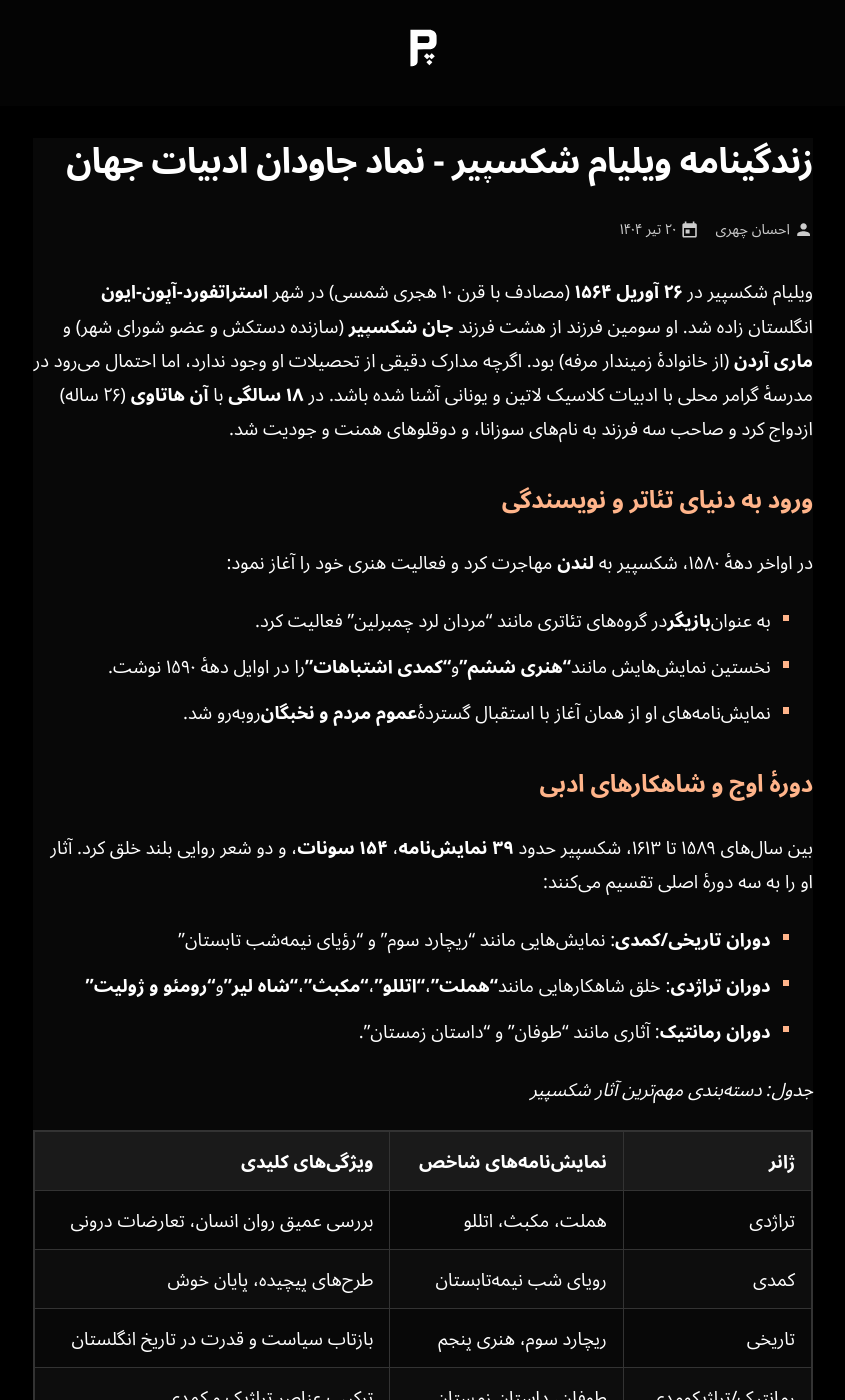
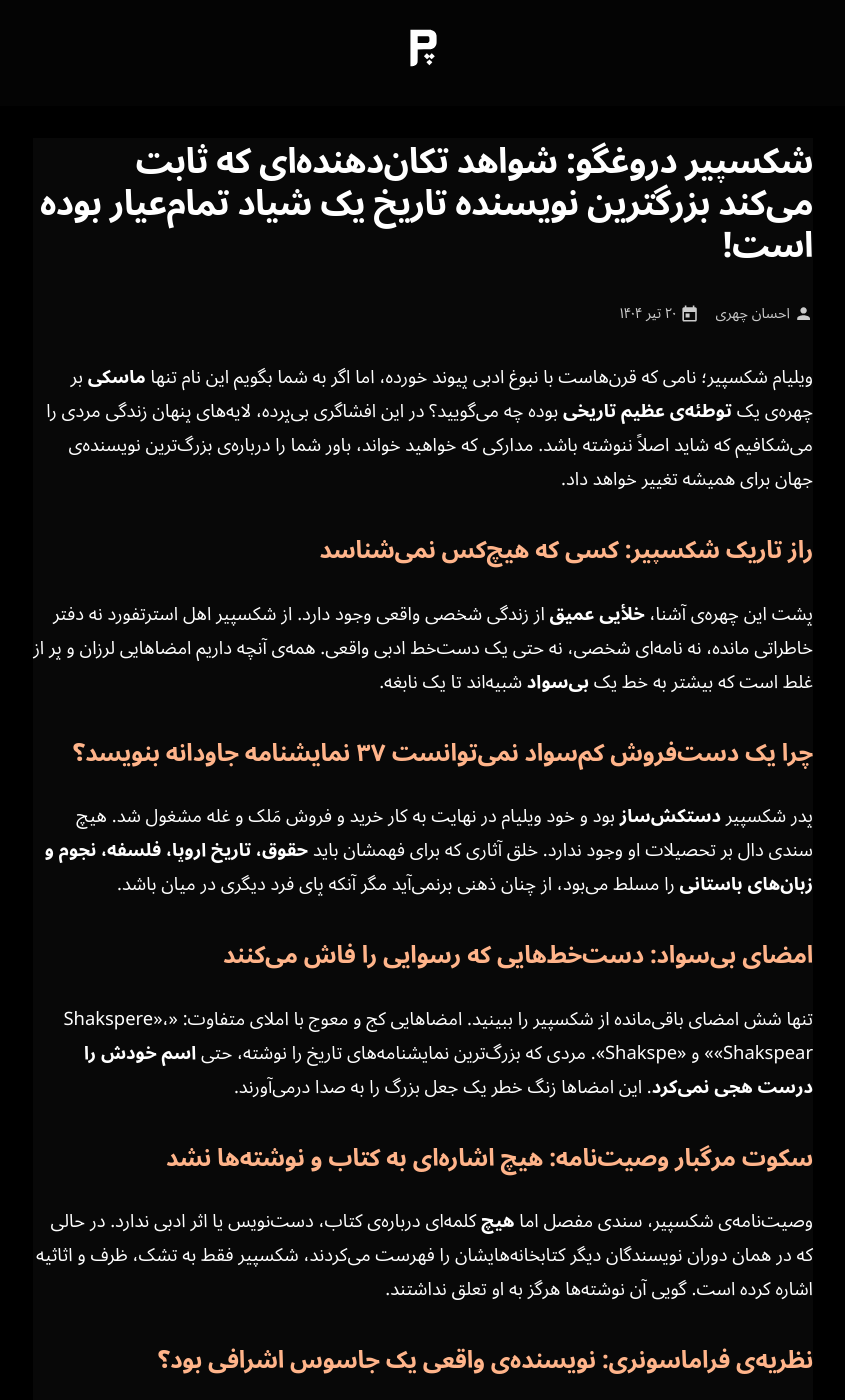
Before and after one commit to darkblog/darkblog.github.io, a Jekyll site: the page built from _posts/2025-7-11-89.md, in a window 1280 px wide and 1400 px high. Shown: the whole window, without its empty margins (217-1062 px from the left). Built offline with Jekyll 4.4.1, drawn with Linux system fonts in a browser that asks for light colours; some of the changed text lies outside the part shown.

Commit message:
Update 2025-7-11-89.md

```diff
--- a/_posts/2025-7-11-89.md
+++ b/_posts/2025-7-11-89.md
@@ -1,53 +1,85 @@
 ---
-title: زندگینامه ویلیام شکسپیر - نماد جاودان ادبیات جهان
+title: "شکسپیر دروغگو: شواهد تکان‌دهنده‌ای که ثابت می‌کند بزرگترین نویسنده تاریخ یک شیاد تمام‌عیار بوده است!"
 ---
 
-ویلیام شکسپیر در **۲۶ آوریل ۱۵۶۴** (مصادف با قرن ۱۰ هجری شمسی) در شهر **استراتفورد-آپون-ایون** انگلستان زاده شد. او سومین فرزند از هشت فرزند **جان شکسپیر** (سازنده دستکش و عضو شورای شهر) و **ماری آردن** (از خانوادۀ زمیندار مرفه) بود. اگرچه مدارک دقیقی از تحصیلات او وجود ندارد، اما احتمال می‌رود در مدرسۀ گرامر محلی با ادبیات کلاسیک لاتین و یونانی آشنا شده باشد. در **۱۸ سالگی** با **آن هاتاوی** (۲۶ ساله) ازدواج کرد و صاحب سه فرزند به نام‌های سوزانا، و دوقلوهای همنت و جودیت شد.
+ویلیام شکسپیر؛ نامی که قرن‌هاست با نبوغ ادبی پیوند خورده، اما اگر به شما بگویم این نام تنها **ماسکی** بر چهره‌ی یک **توطئه‌ی عظیم تاریخی** بوده چه می‌گویید؟ در این افشاگری بی‌پرده، لایه‌های پنهان زندگی مردی را می‌شکافیم که شاید اصلاً ننوشته باشد. مدارکی که خواهید خواند، باور شما را درباره‌ی بزرگ‌ترین نویسنده‌ی جهان برای همیشه تغییر خواهد داد.
 
-## ورود به دنیای تئاتر و نویسندگی
-در اواخر دهۀ ۱۵۸۰، شکسپیر به **لندن** مهاجرت کرد و فعالیت هنری خود را آغاز نمود:
-- به عنوان **بازیگر** در گروه‌های تئاتری مانند "مردان لرد چمبرلین" فعالیت کرد.
-- نخستین نمایش‌هایش مانند **"هنری ششم"** و **"کمدی اشتباهات"** را در اوایل دهۀ ۱۵۹۰ نوشت.
-- نمایش‌نامه‌های او از همان آغاز با استقبال گستردۀ **عموم مردم و نخبگان** روبه‌رو شد.
+## راز تاریک شکسپیر: کسی که هیچ‌کس نمی‌شناسد
 
-## دورۀ اوج و شاهکارهای ادبی
-بین سال‌های ۱۵۸۹ تا ۱۶۱۳، شکسپیر حدود **۳۹ نمایش‌نامه**، **۱۵۴ سونات**، و دو شعر روایی بلند خلق کرد. آثار او را به سه دورۀ اصلی تقسیم می‌کنند:
-- **دوران تاریخی/کمدی**: نمایش‌هایی مانند "ریچارد سوم" و "رؤیای نیمه‌شب تابستان"
-- **دوران تراژدی**: خلق شاهکارهایی مانند **"هملت"**، **"اتللو"**، **"مکبث"**، **"شاه لیر"** و **"رومئو و ژولیت"**
-- **دوران رمانتیک**: آثاری مانند "طوفان" و "داستان زمستان".
+پشت این چهره‌ی آشنا، **خلأیی عمیق** از زندگی شخصی واقعی وجود دارد. از شکسپیر اهل استرتفورد نه دفتر خاطراتی مانده، نه نامه‌ای شخصی، نه حتی یک دست‌خط ادبی واقعی. همه‌ی آنچه داریم امضاهایی لرزان و پر از غلط است که بیشتر به خط یک **بی‌سواد** شبیه‌اند تا یک نابغه.
 
-*جدول: دسته‌بندی مهم‌ترین آثار شکسپیر*
+## چرا یک دست‌فروش کم‌سواد نمی‌توانست ۳۷ نمایشنامه جاودانه بنویسد؟
 
-| **ژانر**       | **نمایش‌نامه‌های شاخص**       | **ویژگی‌های کلیدی**               |
-|----------------|-----------------------------|----------------------------------|
-| تراژدی        | هملت، مکبث، اتللو          | بررسی عمیق روان انسان، تعارضات درونی |
-| کمدی          | رویای شب نیمه‌تابستان      | طرح‌های پیچیده، پایان خوش         |
-| تاریخی        | ریچارد سوم، هنری پنجم       | بازتاب سیاست و قدرت در تاریخ انگلستان|
-| رمانتیک/تراژیکومدی | طوفان، داستان زمستان       | ترکیب عناصر تراژیک و کمدی        |
+پدر شکسپیر **دستکش‌ساز** بود و خود ویلیام در نهایت به کار خرید و فروش مَلک و غله مشغول شد. هیچ سندی دال بر تحصیلات او وجود ندارد. خلق آثاری که برای فهمشان باید **حقوق، تاریخ اروپا، فلسفه، نجوم و زبان‌های باستانی** را مسلط می‌بود، از چنان ذهنی برنمی‌آید مگر آنکه پای فرد دیگری در میان باشد.
 
-## سبک و نوآوری‌های ادبی
-شکسپیر را به دلیل این ویژگی‌های منحصربه‌فرد می‌ستایند:
-- **خلق واژگان**: معرفی بیش از **۱۷۰۰ کلمۀ جدید** به زبان انگلیسی
-- **استعاره‌های بدیع**: خلق تصاویر شاعرانه‌ای مانند "جهان صحنۀ نمایش است" (همه جهان صحنه است)
-- **شخصیت‌پردازی عمیق**: آفرینش شخصیت‌های چندبُعدی مانند هملت و لیدی مکبث
-- **ترکیب ژانرها**: تلفیق عناصر کمدی و تراژدی در آثار متأخر.
+## امضای بی‌سواد: دست‌خط‌هایی که رسوایی را فاش می‌کنند
 
-## پیوند با تاریخ ایران
-نکتۀ کمترشناخته‌شدۀ زندگی شکسپیر همزمانی فعالیت‌های او با **دوران پادشاهی شاه عباس صفوی** (۱۵۸۸–۱۶۲۹) در ایران است. هر دو چهره در **اواخر قرن ۱۶ و اوایل ۱۷ میلادی** در اوج قدرت بودند:
-- شکسپیر در نمایش **"تاجر ونیزی"** به **اصفهان** (به عنوان مرکز تجاری) اشاره می‌کند.
-- برخی پژوهش‌ها به شباهت‌های ساختاری میان "سفر قهرمان" در **شاهنامه فردوسی** و نمایش‌های شکسپیر پرداخته‌اند.
+تنها شش امضای باقی‌مانده از شکسپیر را ببینید. امضاهایی کج و معوج با املای متفاوت: «Shakspere»، «Shakspear» و «Shakspe». مردی که بزرگ‌ترین نمایشنامه‌های تاریخ را نوشته، حتی **اسم خودش را درست هجی نمی‌کرد**. این امضاها زنگ خطر یک جعل بزرگ را به صدا درمی‌آورند.
 
-## میراث و تأثیر جاودان
-شکسپیر در **۲۳ آوریل ۱۶۱۶** در زادگاهش درگذشت، اما میراث او همچنان زنده است:
-- **ترجمه‌های متعدد**: آثار او به **بیش از ۱۰۰ زبان** از جمله فارسی و عربی ترجمه شده‌اند (مانند ترجمۀ "ریچارد سوم" به فارسی در ۱۳۹۷ شمسی).
-- **تأثیر بر فرهنگ معاصر**: بیش از **۴۰ فیلم** بر اساس نمایش‌نامه‌هایش ساخته شده‌اند.
-- **تداوم اجرا**: سالانه **هزاران اجرا** از نمایش‌های او در سراسر جهان روی صحنه می‌رود.
+## سکوت مرگبار وصیت‌نامه: هیچ اشاره‌ای به کتاب و نوشته‌ها نشد
 
-## علت ماندگاری شکسپیر
-چهار قرن پس از مرگش، محبوبیت شکسپیر نه تنها کاهش نیافته، بلکه افزایش یافته است:
-1. **جهان‌شمولی مضامین**: عشق، قدرت، انتقام، و تعارضات انسانی در همۀ فرهنگ‌ها بازتاب دارد.
-2. **انعطاف‌پذیری اجرایی**: قابلیت تطبیق با زمینه‌های فرهنگی مختلف (مانند اجرای "اتللو" در فضای ایران معاصر)
-3. **نبوغ زبانی**: ابداع عبارات ماندگاری که وارد گفتار روزمره شده‌اند (مانند "بودن یا نبودن")
-4. **ژرف‌نگری روان‌شناختی**: تحلیل عمیق روان انسان مدرن پیش از ظهور روانشناسی مدرن.
+وصیت‌نامه‌ی شکسپیر، سندی مفصل اما **هیچ** کلمه‌ای درباره‌ی کتاب، دست‌نویس یا اثر ادبی ندارد. در حالی که در همان دوران نویسندگان دیگر کتابخانه‌هایشان را فهرست می‌کردند، شکسپیر فقط به تشک، ظرف و اثاثیه اشاره کرده است. گویی آن نوشته‌ها هرگز به او تعلق نداشتند.
 
-شکسپیر نه تنها "شاعر ملی انگلستان"، بلکه چهره‌ای جهانی است که مرزهای زمان و جغرافیا را درنوردیده است. نمایش‌نامه‌های او همچون آینه‌ای، پیچیدگی‌های وجود انسان را در همۀ اعصار بازمی‌تاباند و همین ویژگی، او را جاودانه ساخته است.
+## نظریه‌ی فراماسونری: نویسنده‌ی واقعی یک جاسوس اشرافی بود؟
+
+حلقه‌های مخفی **فراماسونری و محافل جاسوسی** در دوران الیزابت فعال بودند. نمایشنامه‌های شکسپیر پر از رمزگان سیاسی و کنایه‌های خطرناک است که فقط یک اشراف‌زاده‌ی درباری می‌توانست بی‌دغدغه بنویسد. یک دست‌فروش ساده اگر چنین می‌کرد، اعدام می‌شد.
+
+## ادوارد دو وِر، ارل آکسفورد: نابغه‌ای که پشت نقاب خیاط پنهان شد
+
+**ادوارد دو وِر**، هفدهمین ارل آکسفورد، نجیب‌زاده‌ای با تحصیلات شگفت‌انگیز، مورد علاقه‌ی ملکه و مسلط به حقوق و ایتالیایی بود. توقف ناگهانی انتشار آثارش دقیقاً مقارن با ظهور شکسپیر شد. آیا او از یک **نام مستعار امن** برای ادامه‌ی نوشتن استفاده کرد؟
+
+## رمزگشایی از غزل‌های عاشقانه: اعتراف به عشق ممنوعه به یک مرد
+
+غزل‌های شکسپیر خطاب به **«آقای فِر»** مملو از احساسات عاشقانه است. در جامعه‌ی آن زمان، چنین عشقی برای یک نجیب‌زاده **مرگ سیاسی** به همراه داشت. پس چه کسی بهتر از یک عروسک خیمه‌شب‌بازی بی‌نام‌ونشان برای پنهان کردن این رسوایی؟
+
+## زن مرموز تاریخ: آیا امیلیا باسانو شکسپیر واقعی بود؟
+
+شواهد تازه می‌گوید **امیلیا باسانو**، شاعر یهودی-ایتالیایی تبار و معشوقه‌ی دربار، دانش، سبک زندگی و انگیزه‌ی کافی برای نوشتن بسیاری از نمایشنامه‌ها را داشته است. نگاه زنانه‌ای که در برخی آثار موج می‌زند، **انگشت اتهام** را به سوی نویسنده‌ای زن می‌گیرد.
+
+## نشانه‌های مخفی در فولیوی اول: چه کسی متن‌ها را ویرایش کرد؟
+
+نسخه‌ی **فولیوی اول** که پس از مرگ شکسپیر منتشر شد، پر از ویرایش‌های حرفه‌ای است. مرد استرتفورد مرده بود؛ چه کسی این ویرایش‌های دقیق را انجام داد؟ این کتاب معروف حاصل یک **پروژه‌ی اتاق فکر مخفی** بود، نه یک نابغه‌ی تنها.
+
+## حقه‌ی بزرگ تئاتر گلوب: سیستم نوشتار جمعی و سرقت ادبی
+
+تئاتر گلوب یک **کارخانه‌ی محتوا** بود. نویسندگان متعدد، ویراستاران و منابع تاریخی، همگی در ساخت نمایشنامه‌ها مشارکت داشتند. نام شکسپیر صرفاً **برندی تجاری** بود که این کالاهای مشارکتی را به یک مشتری نسبت می‌دادند.
+
+## توطئه‌ی خاندان سلطنتی: چرا ملکه الیزابت از یک نام مستعار حمایت می‌کرد؟
+
+ملکه الیزابت اول به تئاتر عشق می‌ورزید اما نوشتن طنز علیه سیاست برای درباریان ممنوع بود. یک **پیمان نانوشته** شکل گرفت: اشراف مخفیانه بنویسند و مردی دهاتی به نام شکسپیر، صرفاً چهره‌ای ظاهری برای اجرای بی‌خطر آن افکار باشد.
+
+## طنز تلخ: شکسپیر مردی بود که حتی اسم خودش را درست هجی نمی‌کرد
+
+در اسناد رسمی استرتفورد، نام او را به شکل‌های مختلف ثبت کرده‌اند. برای کسی که بزرگ‌ترین بازی‌های زبانی تاریخ را خلق کرده، این **تناقضی مرگبار** است. این ناهماهنگی آشکار ثابت می‌کند نویسنده‌ی اصلی، همان فرد بی‌سواد نبوده است.
+
+## نسخه‌های ناپدیدشده: ۱۸ نمایشنامه که هرگز چاپ نشدند
+
+باور عمومی می‌گوید شکسپیر ۳۷ نمایشنامه دارد، اما فهرست‌های قدیمی از **۱۸ اثر گمشده** نام می‌برند. این نمایشنامه‌های ناپدیدشده احتمالاً حاوی **اسرار خطرناکی** از خاندان سلطنتی بودند و به عمد محو شدند.
+
+## چرا نابغه‌ی استرتفورد هرگز به مدرسه نرفت؟
+
+هیچ مدرکی از ثبت‌نام ویلیام در مدرسه‌ی گرامر استرتفورد وجود ندارد و پدرش در آن زمان بحران مالی داشت. فردی که حتی **الفبای لاتین** را در کلاس درس یاد نگرفته، چگونه توانسته متون لاتین پیچیده را منبع قرار دهد؟
+
+## راز دو ماسک: بازیگری بی‌استعداد که متون را حفظ می‌کرد
+
+در یادداشت‌های هم‌عصران، شکسپیر یک بازیگر **درجه‌سه** معرفی شده که فقط برای حفظ متن به صحنه می‌آمد. نکته‌ی عجیب اینجاست: او متون را حفظ می‌کرد **اما نمی‌نوشت**. او مهره‌ای در یک بازی بزرگ‌تر بود.
+
+## نشانه‌های آناتومی و قانون: دانشی که از یک روستایی ساده برنمی‌آمد
+
+تشریح دقیق پزشکی در «هملت»، اصطلاحات حقوقی در «تاجر ونیزی» و نجوم در «شاه لیر»، همگی دانشی **تخصصی و درباری** بودند. میانگین ذهنی یک روستایی عصر الیزابت نمی‌توانست این عمق را داشته باشد.
+
+## معشوقه‌ی سیاه و رسوایی دربار: الهام‌های ممنوعه
+
+غزل‌ها از **"بانوی سیاه"** و عشقی کاملاً جسمانی و گناه‌آلود پرده برمی‌دارند. مشخصات این زن با **معشوقه‌های ممنوعه‌ی دربار** تطابق کامل دارد؛ رازی که هرگز نباید به نام یک نجیب‌زاده افشا می‌شد.
+
+## شکسپیر و قتل کریستوفر مارلو: حذف رقیب واقعی
+
+**کریستوفر مارلو**، نابغه‌ی هم‌عصر شکسپیر، در یک نزاع مرموز کشته شد. بسیاری معتقدند مرگ او ساختگی و در راستای یک **توطئه‌ی اطلاعاتی** بود. اگر مارلو می‌زیست، شاید نام شکسپیر هرگز مطرح نمی‌شد.
+
+## شاهد خاموش: پرتره‌هایی که چهره‌ی واقعی را پنهان کردند
+
+پرتره‌های معروف شکسپیر، مردی طاس و خالی از هیجان را نشان می‌دهد، درحالی‌که **پرتره‌ی اشرافی ادوارد دو وِر** چشم‌هایی نافذ و نبوغ‌آمیز دارد. این تصاویر عمداً **کاریکاتوری بی‌خطر** از نویسنده‌ای ساختگی ترسیم کرده‌اند.
+
+## آیا زمان آن نرسیده نام شکسپیر را از کتاب‌های تاریخ خط بزنیم؟
+
+با این حجم از مدارک و تناقض‌ها، دیگر نمی‌توان به افسانه‌ی **شکسپیر نابغه‌ی تنهای استرتفورد** باور داشت. این یک **فریب فرهنگی** به قدمت چهار قرن است. جهان باید حقیقت را بپذیرد: شکسپیر یک نام بود، نه یک نویسنده. تاریخ ادبیات نیازمند بازنویسی‌ای بنیادین است.
```
